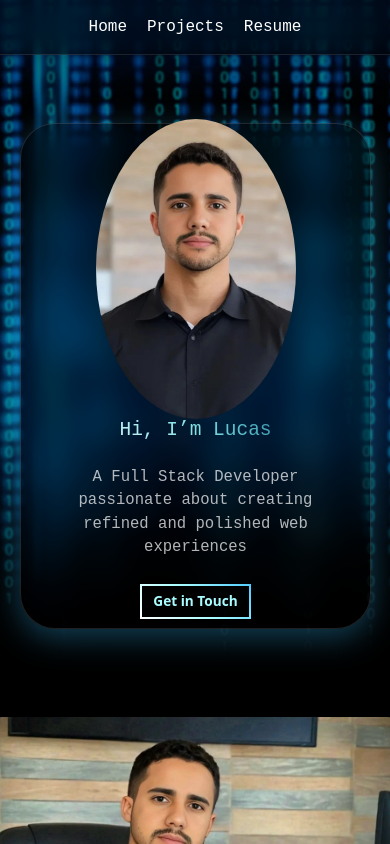
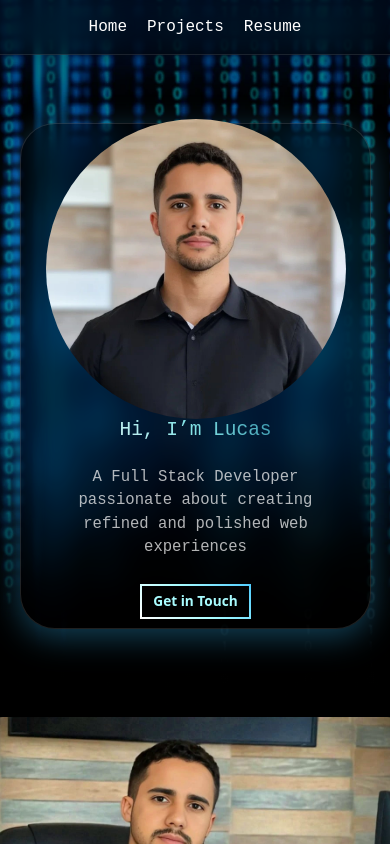
Before and after one commit to LucasRgo/portfolio, a React (Vite) app: page / in a window 390 px wide. Shown: the top 844 px of the page. Built offline with nearby package versions, Linux system fonts and the light colour scheme.

Commit message:
Mon, Dec 23, 2024, 6:04 AM -03:00

```diff
--- a/src/pages/home/home.css
+++ b/src/pages/home/home.css
@@ -168,8 +168,7 @@
         object-position: center; /* Centers the image so the sides are cropped evenly */
     }
     .avatar {
-        width: 20% ;
-        height: aut2o;
-        max-width: 200px; /* Optional: to prevent the image from becoming too large */
+        max-height: 10%; /* Optional: to prevent the image from becoming too large */
+        max-width: auto;  /* Optional: to prevent the image from becoming too large */
     }
 }
```
